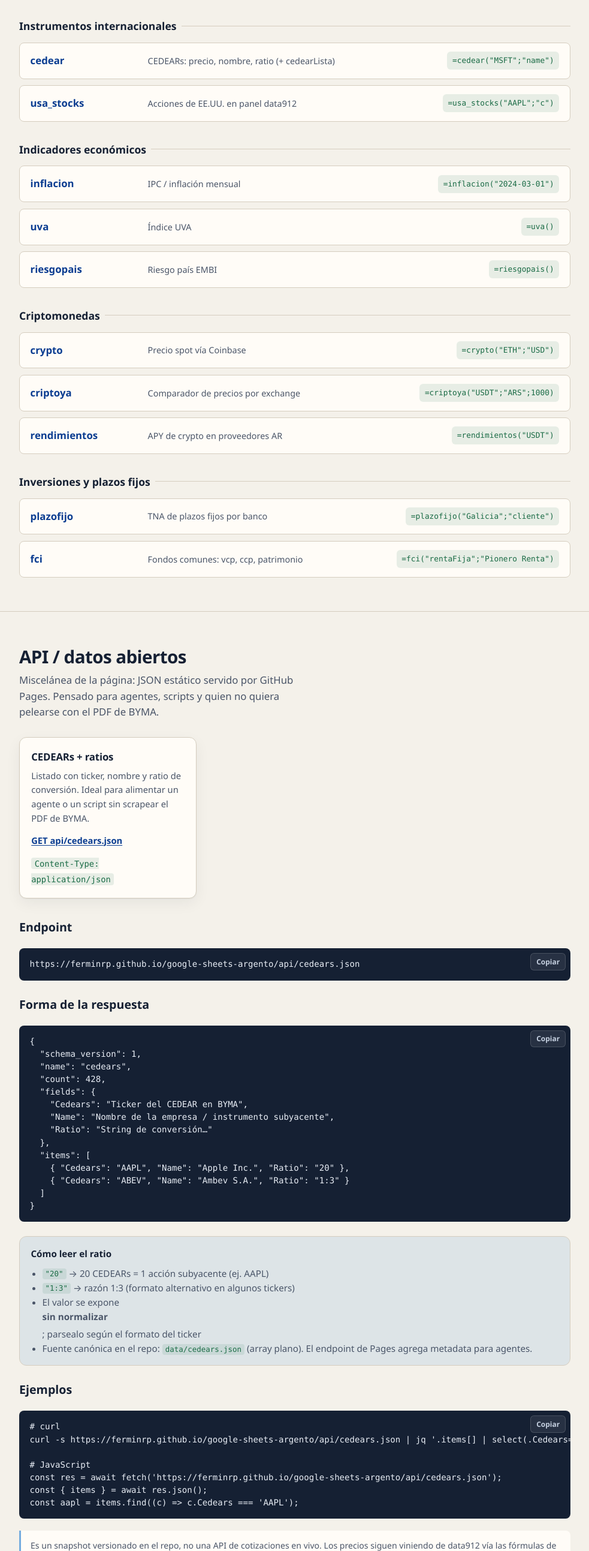
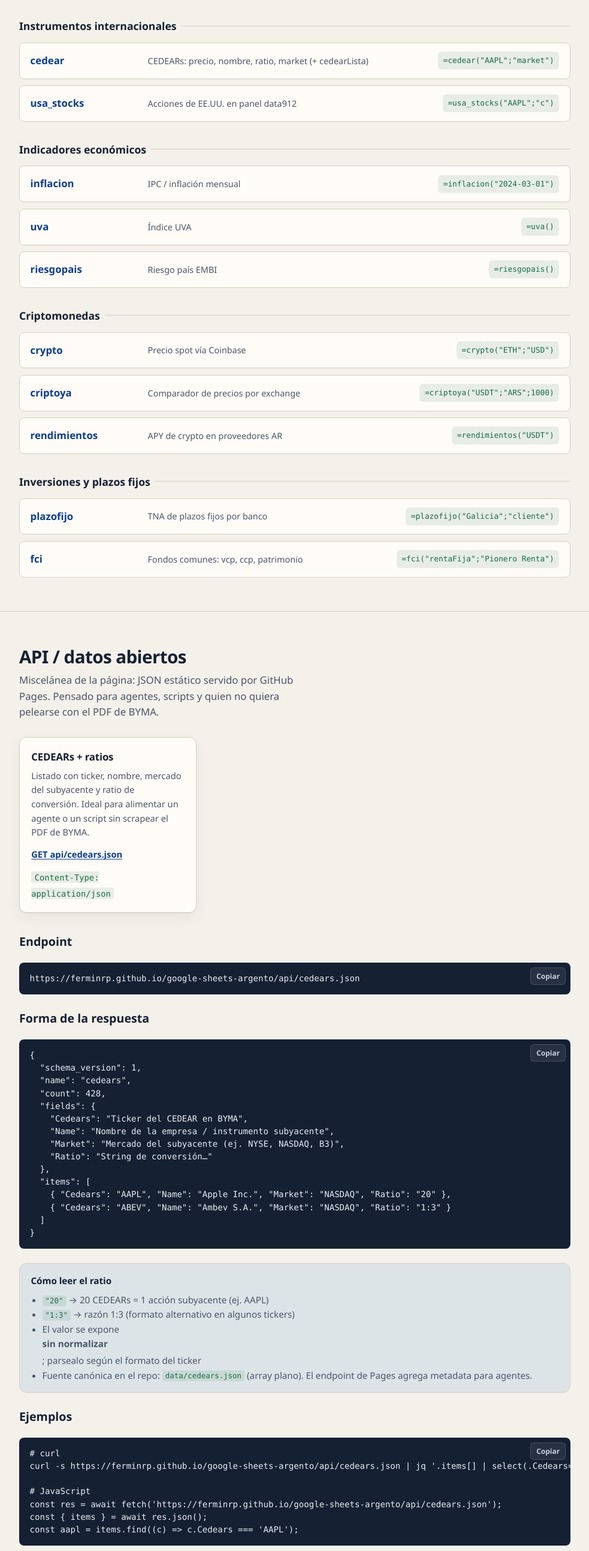
Before and after one commit to ferminrp/google-sheets-argento, a website: page docs/index.html in a window 1280 px wide. Shown: the part 5027-7613 px from the top of the page at 60% size, without its empty margins (148-1131 px from the left). Drawn offline with Linux system fonts and the light colour scheme; no server answers.

Commit message:
docs: alinear landing API CEDEARs con campo Market
El schema de ejemplo y los textos de la page no reflejaban Market
añadido en #26. API y funciones ya estaban OK; solo docs de Pages.

```diff
--- a/docs/index.html
+++ b/docs/index.html
@@ -409,8 +409,8 @@
           <div class="catalog-list">
             <div class="catalog-item">
               <a href="https://github.com/ferminrp/google-sheets-argento/blob/main/doc/CEDEAR.md" target="_blank" rel="noopener">cedear</a>
-              <span class="desc">CEDEARs: precio, nombre, ratio (+ cedearLista)</span>
-              <span class="example">=cedear("MSFT";"name")</span>
+              <span class="desc">CEDEARs: precio, nombre, ratio, market (+ cedearLista)</span>
+              <span class="example">=cedear("AAPL";"market")</span>
             </div>
             <div class="catalog-item">
               <a href="https://github.com/ferminrp/google-sheets-argento/blob/main/doc/USA_STOCKS.md" target="_blank" rel="noopener">usa_stocks</a>
@@ -492,7 +492,7 @@
           <article class="card">
             <h3>CEDEARs + ratios</h3>
             <p>
-              Listado con ticker, nombre y ratio de conversión.
+              Listado con ticker, nombre, mercado del subyacente y ratio de conversión.
               Ideal para alimentar un agente o un script sin scrapear el PDF de BYMA.
             </p>
             <p style="margin: 0 0 0.75rem;">
@@ -516,11 +516,12 @@
   "fields": {
     "Cedears": "Ticker del CEDEAR en BYMA",
     "Name": "Nombre de la empresa / instrumento subyacente",
+    "Market": "Mercado del subyacente (ej. NYSE, NASDAQ, B3)",
     "Ratio": "String de conversión…"
   },
   "items": [
-    { "Cedears": "AAPL", "Name": "Apple Inc.", "Ratio": "20" },
-    { "Cedears": "ABEV", "Name": "Ambev S.A.", "Ratio": "1:3" }
+    { "Cedears": "AAPL", "Name": "Apple Inc.", "Market": "NASDAQ", "Ratio": "20" },
+    { "Cedears": "ABEV", "Name": "Ambev S.A.", "Market": "NASDAQ", "Ratio": "1:3" }
   ]
 }</pre>
         </div>
@@ -610,7 +611,7 @@ const aapl = items.find((c) => c.Cedears === 'AAPL');</pre>
               </tr>
               <tr>
                 <td class="fn-name">cedears.json</td>
-                <td>Nombres y ratios de CEDEARs (repo + API Pages)</td>
+                <td>Nombres, mercado y ratios de CEDEARs (repo + API Pages)</td>
                 <td>
                   <a href="api/cedears.json">api/cedears.json</a>
                   ·
```
Also changed, not shown: docs/CHANGELOG.md, docs/README.md.
